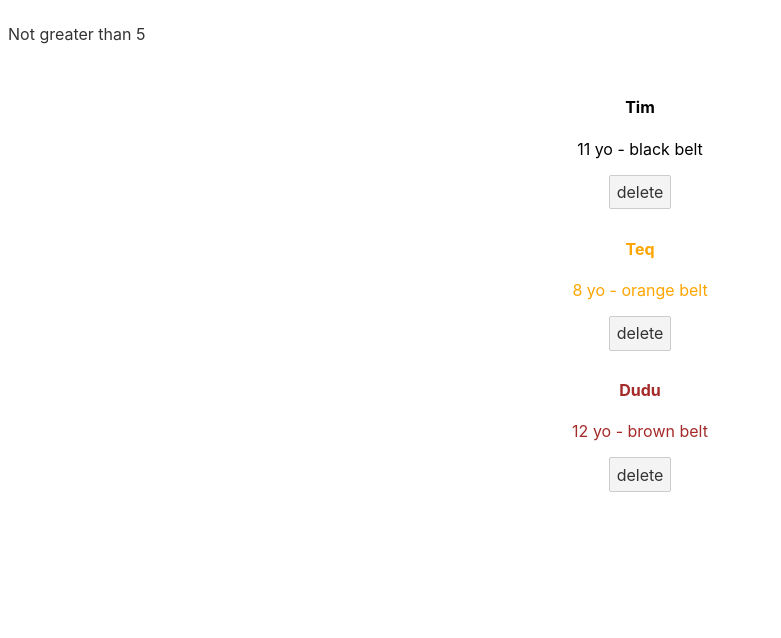
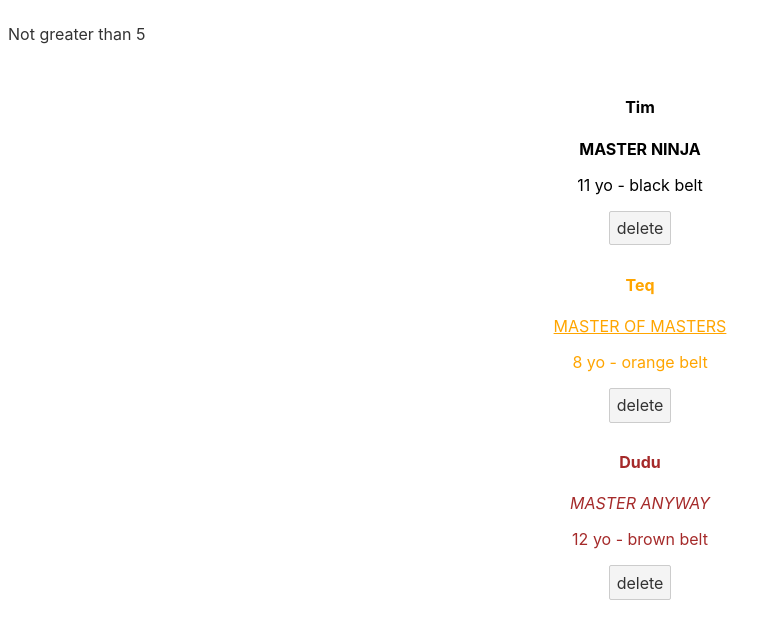
Before and after one commit to maxdevjs/learn-svelte-tutorial-for-beginners, a Svelte app in the folder myproject/: page / in a window 1280 px wide. Shown: the top 638 px of the page, without its empty margins (0-781 px from the left). Built offline with nearby package versions, Linux system fonts and the light colour scheme.

Commit message:
Implement MASTER title (lesson-8)

```diff
--- a/myproject/src/App.svelte
+++ b/myproject/src/App.svelte
@@ -42,6 +42,13 @@
   {#each people as person (person.id)}
     <div style="color: {person.beltColour};">
       <h4>{person.name}</h4>
+      {#if person.beltColour === 'black'}
+        <p><strong>MASTER NINJA</strong></p>
+      {:else if person.beltColour === 'orange'}
+        <p><u>MASTER OF MASTERS</u></p>
+      {:else}
+        <p><i>MASTER ANYWAY</i></p>
+      {/if}
       <p>{person.age} yo - {person.beltColour} belt</p>
       <button on:click={(e) => handleClick(e, person.id)}>delete</button>
     </div>
```
